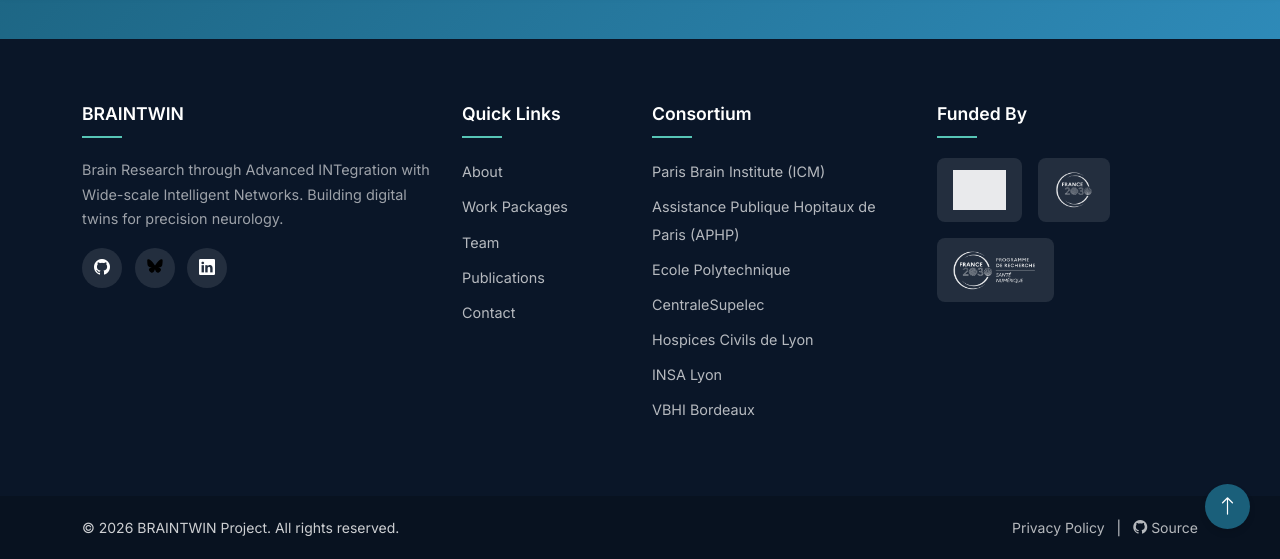
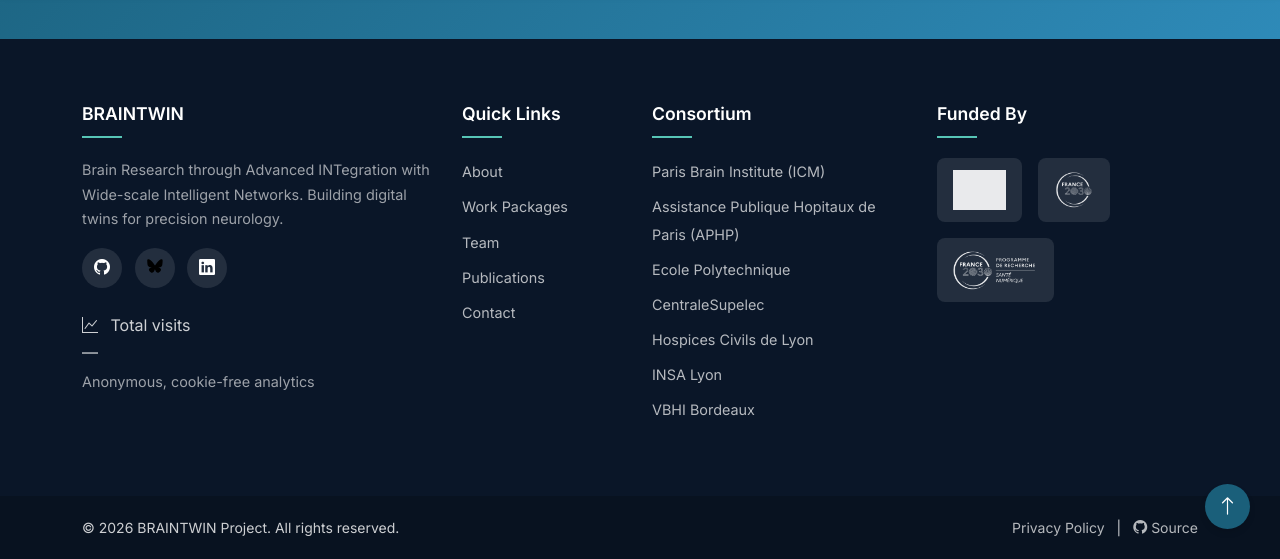
Before and after one commit to braintwin2026/BRAINTWIN, a Jekyll site: the page built from index.html, in a window 1280 px wide and 900 px high, scrolled down 4790 px, cut to the strip 341-900 px from the top of the window. Built offline with Jekyll 4.4.1, drawn with Linux system fonts in a browser that asks for light colours; grey boxes are pictures that could not be loaded.

Commit message:
Update footer.html

```diff
--- a/_includes/footer.html
+++ b/_includes/footer.html
@@ -3,11 +3,15 @@
   <div class="footer-main">
     <div class="container">
       <div class="row gy-4">
+
         <!-- About Section -->
         <div class="col-lg-4 col-md-6">
           <div class="footer-widget">
             <h5 class="widget-title">BRAINTWIN</h5>
-            <p class="text-light-muted">Brain Research through Advanced INTegration with Wide-scale Intelligent Networks. Building digital twins for precision neurology.</p>
+            <p class="text-light-muted">
+              Brain Research through Advanced INTegration with Wide-scale Intelligent Networks. Building digital twins for precision neurology.
+            </p>
+
             <div class="social-links mt-3">
               <a href="https://github.com/BRAINTWIN" target="_blank" rel="noopener" aria-label="GitHub">
                 <i class="bi bi-github"></i>
@@ -19,6 +23,22 @@
                 <i class="bi bi-linkedin"></i>
               </a>
             </div>
+
+            <!-- Privacy-friendly visitor counter (GoatCounter) -->
+            <div class="footer-counter mt-4" aria-label="Visitor counter">
+              <div class="counter-card">
+                <div class="counter-label">
+                  <i class="bi bi-graph-up me-2"></i>
+                  <span>Total visits</span>
+                </div>
+                <div class="counter-value" id="gc-visits">—</div>
+                <div class="counter-note text-light-muted small mt-1">
+                  Anonymous, cookie-free analytics
+                </div>
+              </div>
+            </div>
+            <!-- /counter -->
+
           </div>
         </div>
 
@@ -69,6 +89,7 @@
             </div>
           </div>
         </div>
+
       </div>
     </div>
   </div>
@@ -92,4 +113,32 @@
       </div>
     </div>
   </div>
+
+  <!-- GoatCounter (your site) -->
+  <script data-goatcounter="https://braintwin.goatcounter.com/count"
+          async src="//gc.zgo.at/count.js"></script>
+
+  <!-- Fetch and display total visit count (fails gracefully if public counter endpoint is unavailable) -->
+  <script>
+    (function () {
+      const el = document.getElementById("gc-visits");
+      if (!el) return;
+
+      // Your GoatCounter site subdomain
+      const SITE = "braintwin";
+
+      // Public counter endpoint
+      const url = "https://" + SITE + ".goatcounter.com/counter/TOTAL.json";
+
+      fetch(url, { mode: "cors", cache: "no-store" })
+        .then(r => r.ok ? r.json() : Promise.reject(r))
+        .then(data => {
+          const n = (data && (data.count ?? data.total ?? data.value));
+          el.textContent = (typeof n === "number") ? n.toLocaleString() : "—";
+        })
+        .catch(() => {
+          el.textContent = "—";
+        });
+    })();
+  </script>
 </footer>
```
